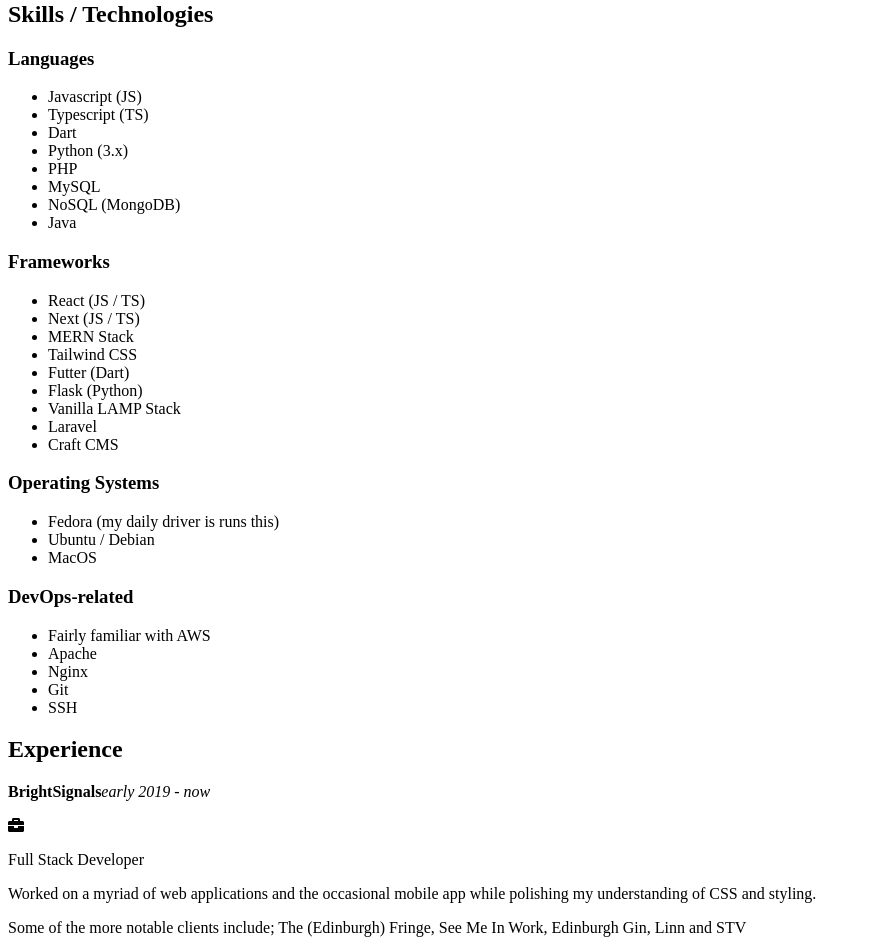
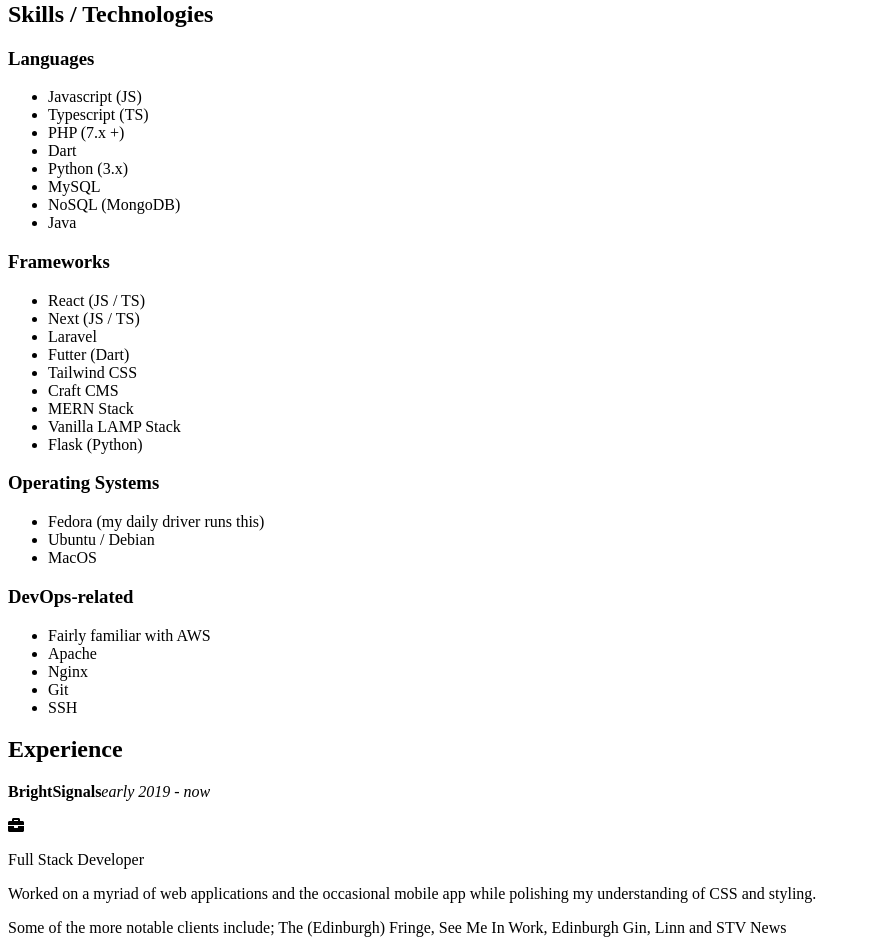
Before and after one commit to JacquesFernandes/portfolio-n10, a Next.js app: page /resume in a window 1280 px wide. Shown: the part 240-1192 px from the top of the page, without its empty margins (0-871 px from the left). Built offline with nearby package versions, Linux system fonts and the light colour scheme.

Commit message:
Minor copy tweaks to the Resume page

```diff
--- a/pages/resume/index.tsx
+++ b/pages/resume/index.tsx
@@ -35,9 +35,9 @@
             <UL>
               <LI>Javascript (JS)</LI>
               <LI>Typescript (TS)</LI>
+              <LI>PHP (7.x +)</LI>
               <LI>Dart</LI>
               <LI>Python (3.x)</LI>
-              <LI>PHP</LI>
               <LI>MySQL</LI>
               <LI>NoSQL (MongoDB)</LI>
               <LI>Java</LI>
@@ -49,20 +49,20 @@
             <UL>
               <LI>React (JS / TS)</LI>
               <LI>Next (JS / TS)</LI>
+              <LI>Laravel</LI>
+              <LI>Futter (Dart)</LI>
+              <LI>Tailwind CSS</LI>
+              <LI>Craft CMS</LI>
               <LI>MERN Stack</LI>
-              <LI>Tailwind CSS</LI>
-              <LI>Futter (Dart)</LI>
+              <LI>Vanilla LAMP Stack</LI>
               <LI>Flask (Python)</LI>
-              <LI>Vanilla LAMP Stack</LI>
-              <LI>Laravel</LI>
-              <LI>Craft CMS</LI>
             </UL>
           </ListContainer>
 
           <ListContainer>
             <H3>Operating Systems</H3>
             <UL>
-              <LI>Fedora (my daily driver is runs this)</LI>
+              <LI>Fedora (my daily driver runs this)</LI>
               <LI>Ubuntu / Debian</LI>
               <LI>MacOS</LI>
             </UL>
@@ -92,7 +92,7 @@
                 startDate="early 2019"
               >
                 <p>Worked on a myriad of web applications and the occasional mobile app while polishing my understanding of CSS and styling.</p>
-                <p>Some of the more notable clients include; The (Edinburgh) Fringe, See Me In Work, Edinburgh Gin, Linn and STV</p>
+                <p>Some of the more notable clients include; The (Edinburgh) Fringe, See Me In Work, Edinburgh Gin, Linn and STV News</p>
               </Experience>
 
               <Experience
```
